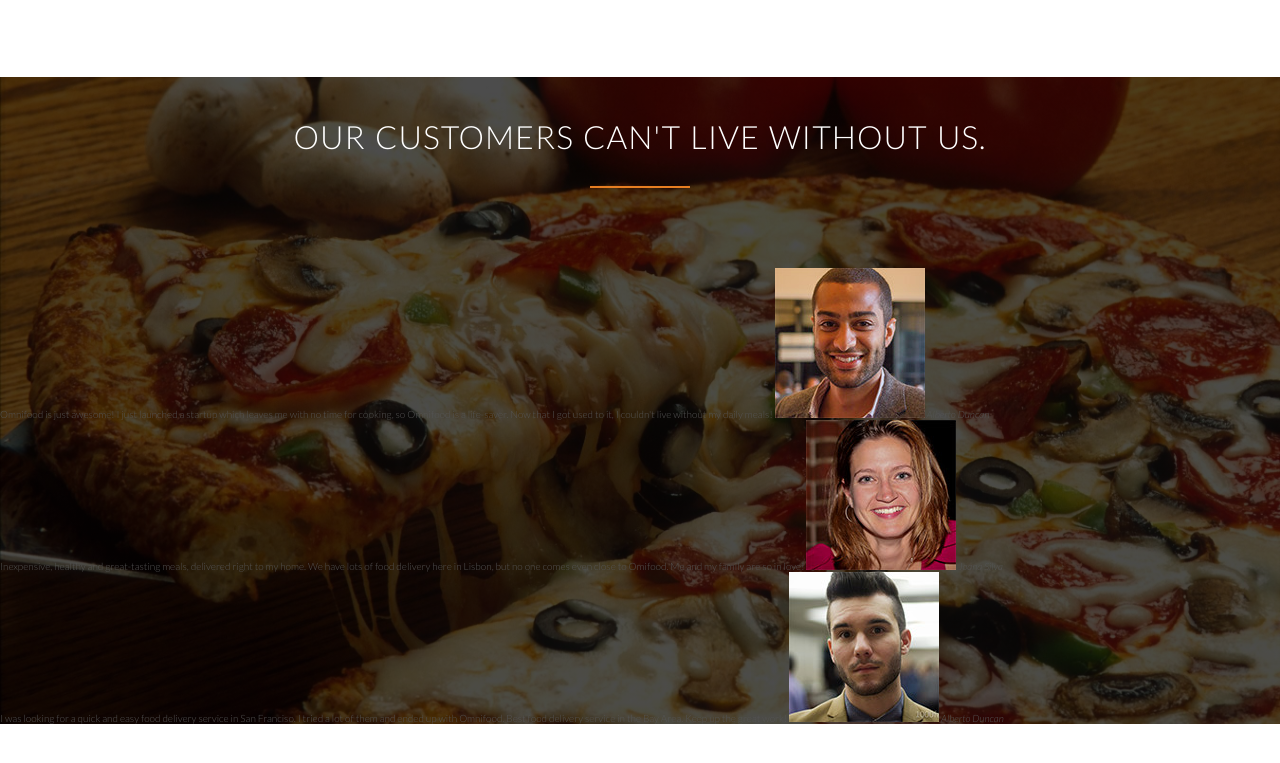
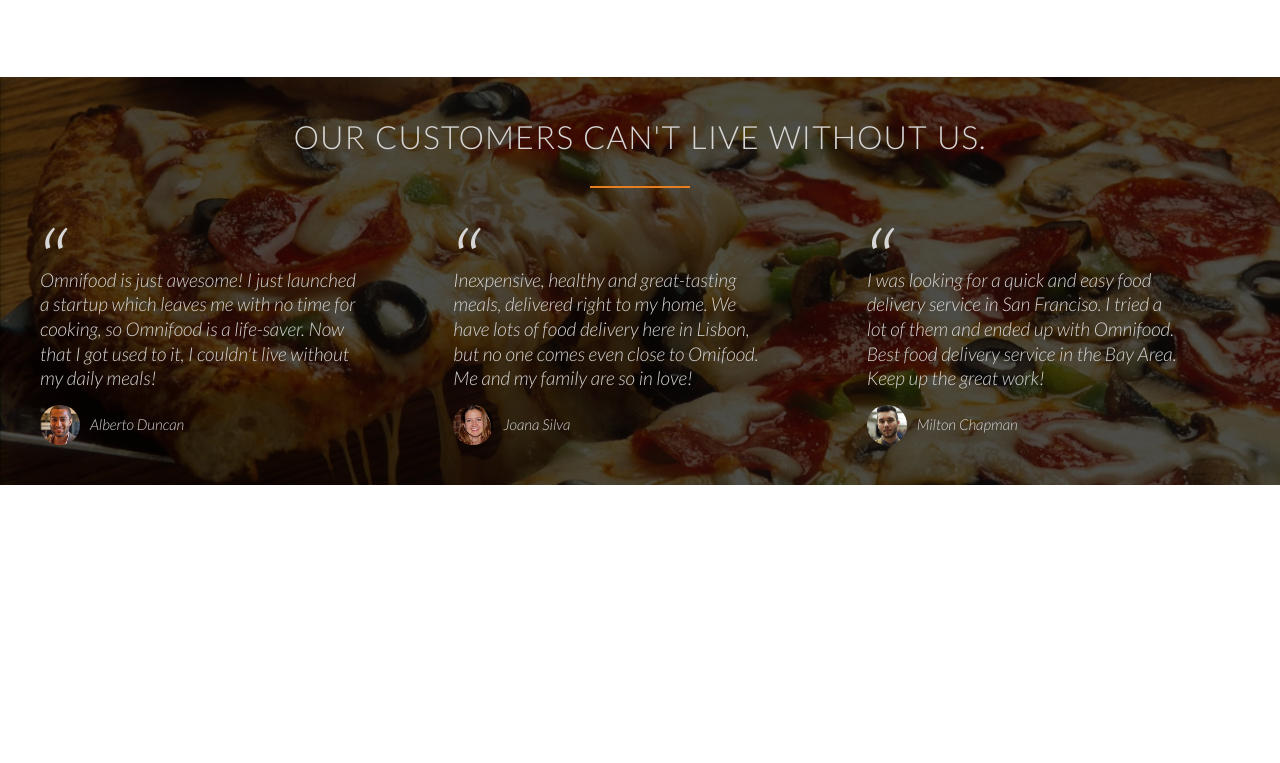
Before and after one commit to drood87/omnifood, a website: page index.html in a window 1280 px wide. Shown: the part 3094-3857 px from the top of the page. After the commit the page ends 3659 px from the top, so only its background shows below. Drawn offline with nearby package versions, Linux system fonts and the light colour scheme.

Commit message:
testimonial section

```diff
--- a/index.html
+++ b/index.html
@@ -363,7 +363,7 @@
               alt="Customer 1"
               class="testimonials__img"
             />
-            Alberto Duncan
+            <span class="testimonials__name">Alberto Duncan</span>
           </cite>
         </blockquote>
 
@@ -377,7 +377,7 @@
               alt="Customer 2"
               class="testimonials__img"
             />
-            Joana Silva
+            <span class="testimonials__name">Joana Silva</span>
           </cite>
         </blockquote>
 
@@ -391,7 +391,7 @@
               alt="Customer 1"
               class="testimonials__img"
             />
-            Alberto Duncan
+            <span class="testimonials__name">Milton Chapman</span>
           </cite>
         </blockquote>
       </div>
--- a/sass/_testimonials.scss
+++ b/sass/_testimonials.scss
@@ -1,10 +1,50 @@
 .testimonials {
+	display: grid;
+	grid-template-columns: repeat(auto-fit, minmax(30rem, 0.8fr));
+	grid-gap: 4rem;
+	position: relative;
+	max-width: 120rem;
+	margin: 0 auto;
+	color: rgb(214, 214, 214);
+
 	&__box {
+		display: flex;
+		flex-direction: column;
+		justify-content: space-between;
+		font-size: 1.9rem;
+		font-style: italic;
+		line-height: 1.3;
+		padding-bottom: 4rem;
+		max-width: 85%;
+		position: relative;
+	}
+
+	&__box::before {
+		content: '\201C';
+		font-size: 10rem;
+		position: absolute;
+		top: -70px;
+		left: -5px;
+		display: block;
 	}
 
 	&__user {
+		display: flex;
+		align-content: center;
+		font-size: 1.5rem;
+
+		margin-top: 1.4rem;
 	}
 
 	&__img {
+		display: block;
+		height: 4rem;
+		width: auto;
+		border-radius: 50%;
+		margin-right: 1rem;
+	}
+
+	&__name {
+		align-self: center;
 	}
 }
--- a/sass/_typography.scss
+++ b/sass/_typography.scss
@@ -17,7 +17,7 @@
 	word-spacing: 2px;
 
 	&--color {
-		color: #fff;
+		color: rgb(214, 214, 214);
 		padding-top: 4rem;
 	}
 }
```
Also changed, not shown: resources/css/style.css.
